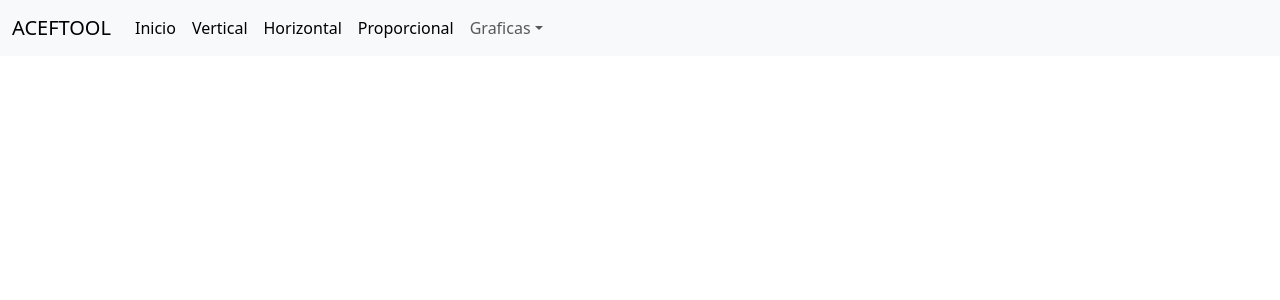
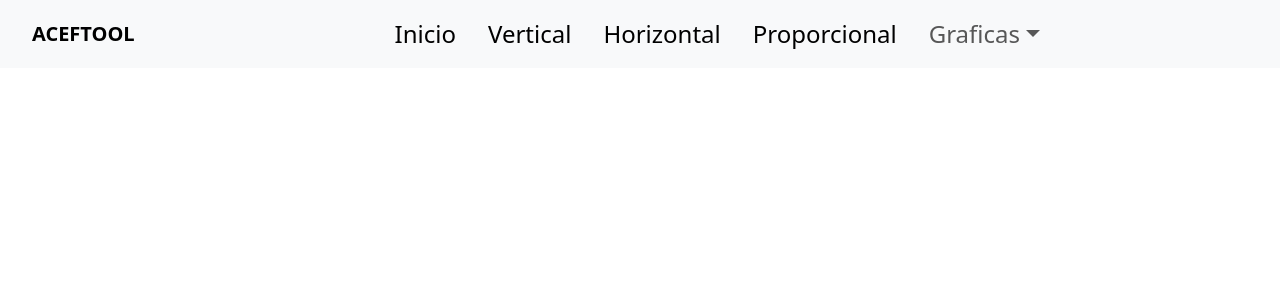
Before and after one commit to LeoTorrico/estados-financieros-front, a React (Vite) app: page / in a window 1280 px wide. Shown: the top 300 px of the page. Built offline with nearby package versions, Linux system fonts and the light colour scheme; a small style sheet from the web is missing.

Commit message:
Implementacion estilos navbar

```diff
--- /dev/null
+++ b/src/Styles/Navbar.css
@@ -0,0 +1,26 @@
+/* styles/Navbar.css */
+
+.custom-navbar {
+    font-size: 1.5rem; /* Aumenta el tamaño de la fuente de la navbar */
+  }
+
+  .custom-brand {
+    color: #4286f4; /* Celeste */
+    font-size: 2rem; /* Aumenta el tamaño de la palabra ACEFTOOL */
+    font-weight: bold; /* Hace la palabra ACEFTOOL en negrita */
+    margin-left: 20px; /* Ajusta el margen izquierdo para centrar */
+    margin-right: 20px; /* Ajusta el margen derecho para centrar */
+  }
+
+  .custom-brand:hover {
+    color: #4286f4; /* Mantiene el color celeste en hover */
+  }
+
+  .navbar-nav {
+    margin-left: 20px; /* Ajusta el margen izquierdo para centrar */
+    margin-right: 20px; /* Ajusta el margen derecho para centrar */
+  }
+
+  .navbar-nav .nav-link {
+    margin-left: 1rem; /* Añade espacio entre los enlaces de navegación */
+  }
--- a/src/components/Navbar.jsx
+++ b/src/components/Navbar.jsx
@@ -1,16 +1,16 @@
-import React from 'react'
-
+import React from 'react';
+import '../Styles/Navbar.css'; // Actualiza la ruta del archivo CSS
 
 function Navbar() {
   return (
     <div>
-      <nav className="navbar navbar-expand-lg bg-body-tertiary ">
+      <nav className="navbar navbar-expand-lg bg-body-tertiary custom-navbar">
         <div className="container-fluid">
-          <a className="navbar-brand" href="#">ACEFTOOL</a>
+          <a className="navbar-brand custom-brand" href="#">ACEFTOOL</a>
           <button className="navbar-toggler" type="button" data-bs-toggle="collapse" data-bs-target="#navbarNav" aria-controls="navbarNav" aria-expanded="false" aria-label="Toggle navigation">
             <span className="navbar-toggler-icon"></span>
           </button>
-          <div className="collapse navbar-collapse" id="navbarNav">
+          <div className="collapse navbar-collapse justify-content-center" id="navbarNav">
             <ul className="navbar-nav">
               <li className="nav-item">
                 <a className="nav-link active" aria-current="page" href="#">Inicio</a>
@@ -39,7 +39,7 @@ function Navbar() {
         </div>
       </nav>
     </div>
-  )
+  );
 }
 
-export default Navbar
+export default Navbar;
```
